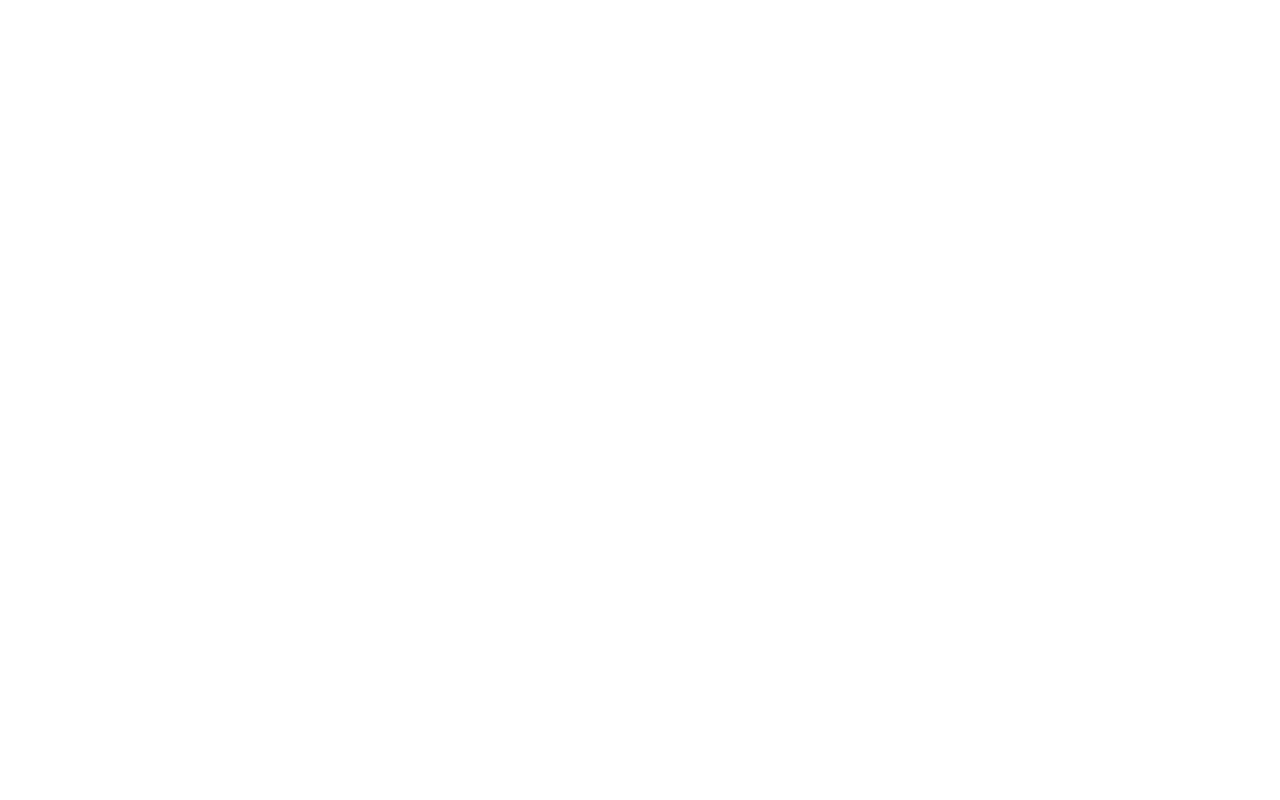
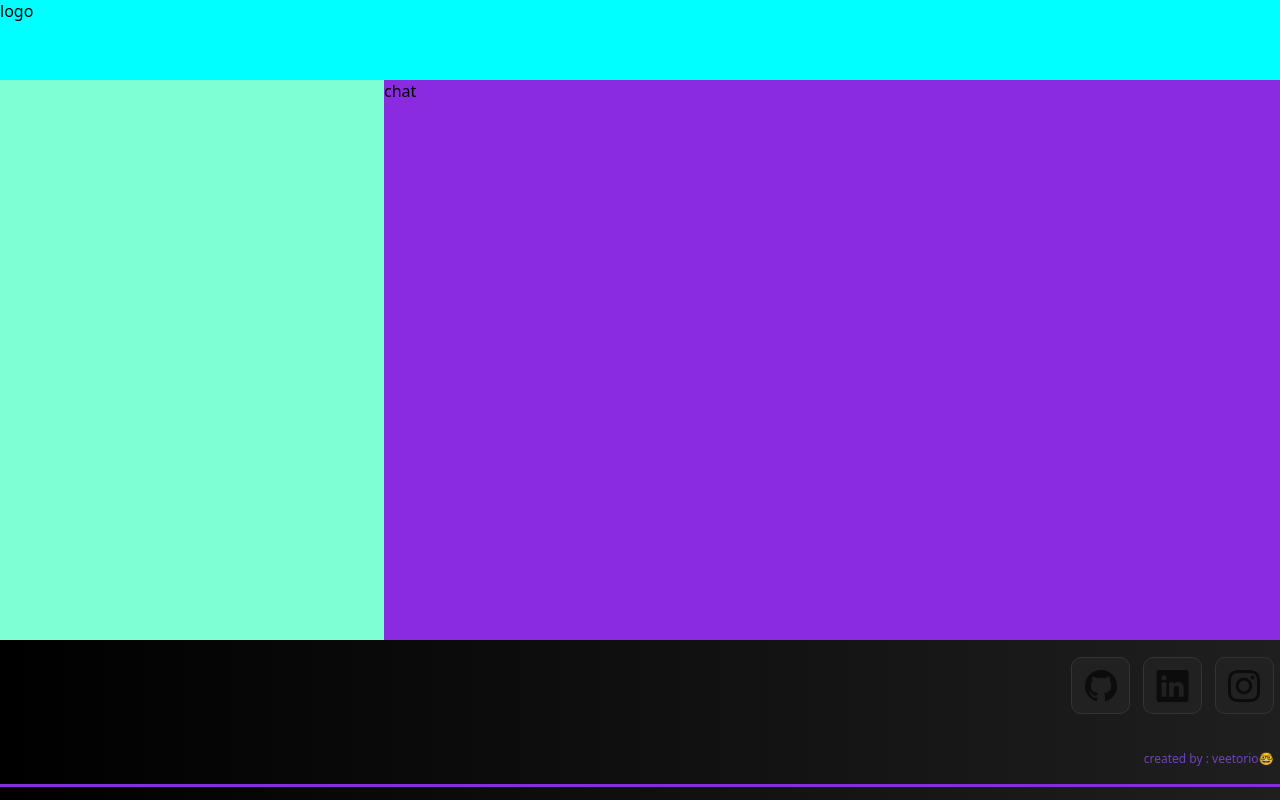
Before and after one commit to veetorio/OxyChatCloud, a plain HTML site: page html/index.html in a window 1280 px wide. Drawn offline with nearby package versions, Linux system fonts and the light colour scheme.

Commit message:
commit oxy : estilização e deploy na nuvem

```diff
--- a/css/style.css
+++ b/css/style.css
@@ -0,0 +1,90 @@
+*{
+    padding: 0;
+    margin: 0;
+    box-sizing: border-box;
+    font-family: system-ui, -apple-system, BlinkMacSystemFont, 'Segoe UI', Roboto, Oxygen, Ubuntu, Cantarell, 'Open Sans', 'Helvetica Neue', sans-serif;
+}
+body{
+    height: 100vh;
+    width: 100vw;
+    background-image: linear-gradient( to left, rgb(31, 31, 31),black );
+}
+header{
+    background-color: aqua;
+    height: 10%;
+}
+main{
+    background-color: blueviolet;
+    display: grid;
+    grid-template-columns: 30% 70%;
+    height: 70%;
+}
+main > section {
+    background-color: aquamarine;
+}
+footer{
+    display: flex;
+    flex-direction: column;
+    width: 100%;
+    height: 20%;
+    color: aliceblue;
+}
+.links {
+}
+.animation {
+    height: 2%;
+    width: 100%;
+    border: none;
+    background-color:blueviolet;
+    animation: neonRgb 0.5s infinite alternate;
+}
+ul {
+    display: flex;
+    justify-content: flex-end;
+    flex-wrap: wrap;
+    align-items: center;
+    list-style: none;
+    gap: 2%;
+    width: 100%;
+    padding:0 0.5%;
+    height: 90%;
+    width: 50%;
+    margin-left: auto;
+}
+li{
+    padding: 1% 2%;
+    border-radius: 10px;
+    background-color: rgba(34, 34, 34, 0.824);
+    border: 1px solid rgb(52, 52, 52);
+    transition: .4s;
+}
+li:hover {
+    padding: 2% 3%;
+    border-color: #6f42c1;
+}
+.icons{
+    color: #0c0c0c;
+    font-size: 32px;
+    transition: .4s;
+}
+.icons:hover{
+    color: #6f42c1;
+
+}
+.created{
+    font-size: 12px;
+    width: 100px;
+    flex-basis: 100%;
+    text-align: end;
+    color:#6f42c1;
+}
+
+@keyframes neonRgb{
+    100%{
+        box-shadow: 0 0 2px rgb(147, 64, 255);
+        background-color: rgb(120, 37, 255);
+    }
+
+}
+
+/* #6f42c1 */
--- a/html/index.html
+++ b/html/index.html
@@ -1,11 +1,35 @@
 <!DOCTYPE html>
 <html lang="en">
-<head>
-    <meta charset="UTF-8">
-    <meta name="viewport" content="width=device-width, initial-scale=1.0">
+  <head>
+    <meta charset="UTF-8" />
+    <meta name="viewport" content="width=device-width, initial-scale=1.0" />
+    <link rel="stylesheet" href="/css/style.css" />
     <title>Document</title>
-</head>
-<body>
-
-</body>
+    <link
+      rel="stylesheet"
+      href="https://cdn.jsdelivr.net/npm/bootstrap-icons@1.11.3/font/bootstrap-icons.min.css"
+    />
+  </head>
+  <body>
+    <header>logo</header>
+    <main>
+      <section></section>
+      <aside>chat</aside>
+    </main>
+    <footer>
+      <ul>
+        <li id="link1" class="links">
+          <i class="bi bi-github icons"></i>
+        </li>
+        <li id="link2" class="links">
+          <i class="bi bi-linkedin icons"></i>
+        </li>
+        <li id="link3" class="links">
+          <i class="bi bi-instagram icons"></i>
+        </li>
+        <span class="created">created by : veetorio🤓</span>
+      </ul>
+      <hr class="animation" />
+    </footer>
+  </body>
 </html>
```
Also changed, not shown: Readme.Md.
